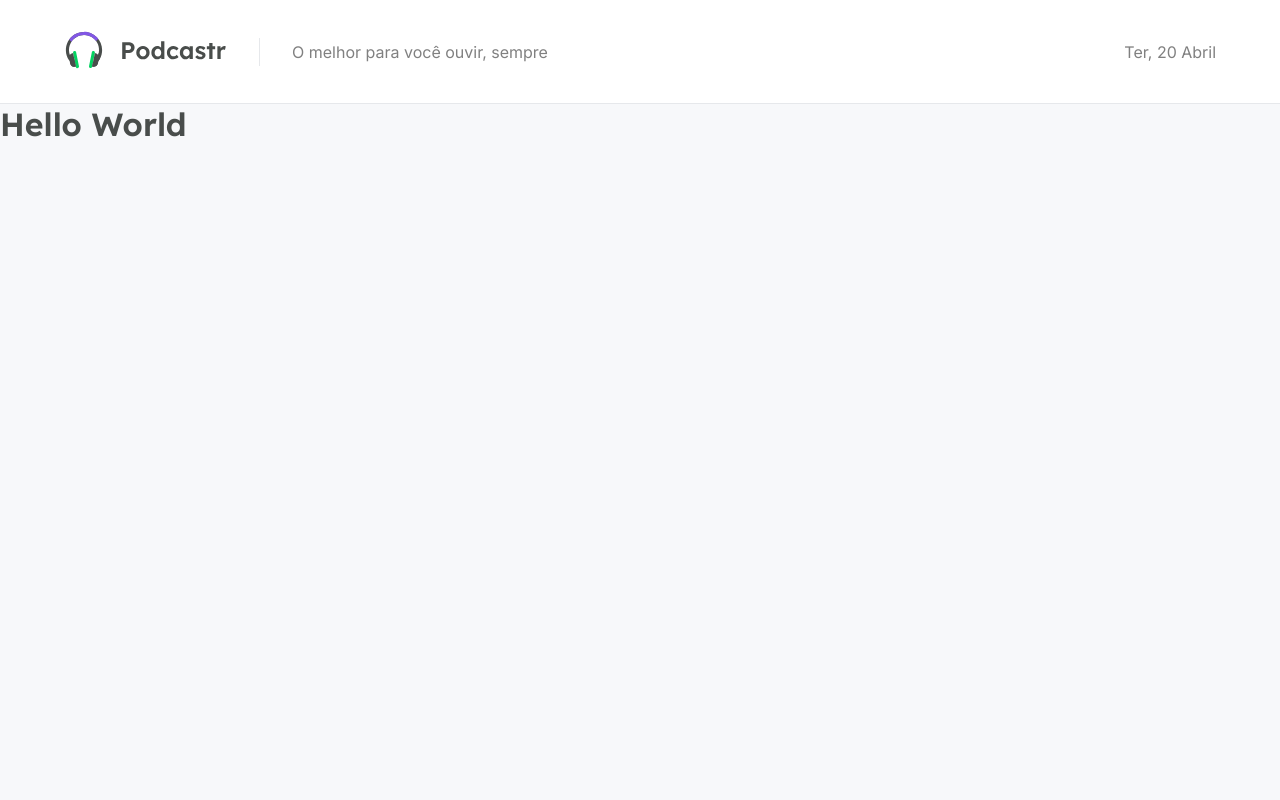
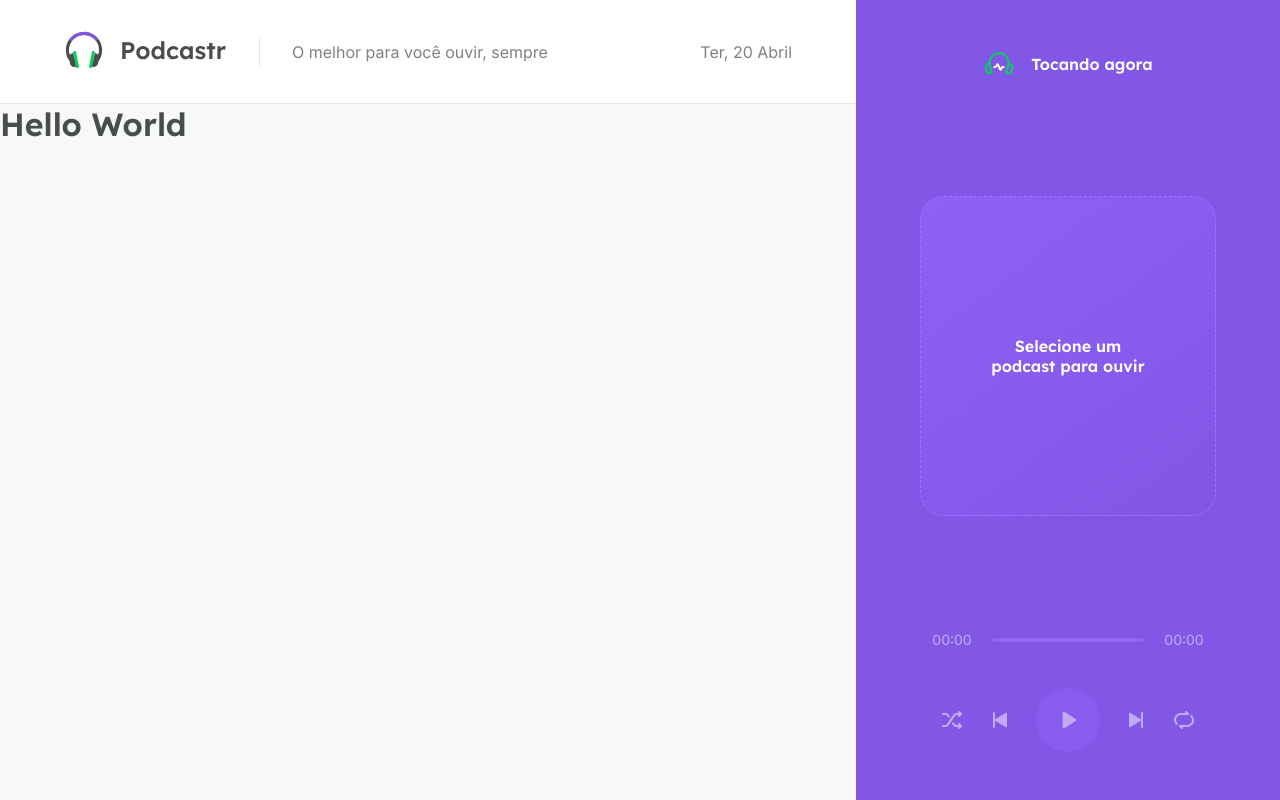
Before and after one commit to matheus-mprado/podcastr, a Next.js app: page / in a window 1280 px wide. Built offline with nearby package versions, Linux system fonts and the light colour scheme; data requests are answered from the project's data file.

Commit message:
alteração styles and player compoents

```diff
--- a/package.json
+++ b/package.json
@@ -5,7 +5,8 @@
   "scripts": {
     "dev": "next dev",
     "build": "next build",
-    "start": "next start"
+    "start": "next start",
+    "server":"json-server server.json -w -d 750  -p 3333"
   },
   "dependencies": {
     "date-fns": "^2.21.1",
@@ -17,6 +18,7 @@
   "devDependencies": {
     "@types/node": "^14.14.41",
     "@types/react": "^17.0.3",
+    "json-server": "^0.16.3",
     "typescript": "^4.2.4"
   }
 }
--- a/src/components/Player/index.tsx
+++ b/src/components/Player/index.tsx
@@ -1,6 +1,54 @@
-export function Player(){
+import styles from './styles.module.scss'
 
-    return(
-        <div></div>
+export function Player() {
+
+    return (
+        <div className={styles.playerContainer}>
+            <header>
+                <img src="/playing.svg" alt="tocando agora" />
+                <strong>Tocando agora</strong>
+            </header>
+
+            <div className={styles.emptyPlayer}>
+                <strong>
+                    Selecione um podcast para ouvir
+                </strong>
+
+            </div>
+
+            <footer className={styles.empty}>
+                <div className={styles.progress}>
+                    <span>00:00</span>
+                    <div className={styles.slider}>
+                        <div className={styles.emptySlider} />
+                    </div>
+
+                    <span>00:00</span>
+                </div>
+
+                <div className={styles.buttons}>
+                    <button type="button">
+                        <img src="/shuffle.svg" alt="embaralhar" />
+                    </button>
+
+                    <button type="button">
+                        <img src="/play-previous.svg" alt="Tocar anterior" />
+                    </button>
+
+                    <button type="button" className={styles.playButton}>
+                        <img src="/play.svg" alt="Tocar" />
+                    </button>
+
+                    <button type="button">
+                        <img src="/play-next.svg" alt="Tocar Próxima" />
+                    </button>
+
+                    <button type="button">
+                        <img src="/repeat.svg" alt="Repetir" />
+                    </button>
+                </div>
+            </footer>
+
+        </div>
     )
 }
--- a/src/components/Player/styles.module.scss
+++ b/src/components/Player/styles.module.scss
@@ -1,3 +1,97 @@
-.playerContainer{
+.playerContainer {
+  width: 26.5rem;
+  height: 100vh;
 
+  padding: 3rem 4rem;
+
+  background: var(--purple-500);
+  color: var(--white);
+
+  display: flex;
+  flex-direction: column;
+  align-items: center;
+  justify-content: space-between;
+
+  header {
+    display: flex;
+    align-items: center;
+    gap: 1rem;
+  }
+
+  strong {
+    font-family: Lexend, sans-serif;
+    font-weight: 600;
+  }
+
+  footer {
+    align-self: stretch;
+
+    &.empty {
+      opacity: 0.5;
+    }
+  }
 }
+
+.emptyPlayer {
+  width: 100%;
+  height: 20rem;
+  border: 1.5px dashed var(--purple-300);
+  border-radius: 1.5rem;
+
+  background: linear-gradient(
+    143.8deg,
+    rgba(145, 100, 250, 0.8) 0%,
+    rgba(0, 0, 0, 0) 100%
+  );
+
+  padding: 4rem;
+  text-align: center;
+
+  display: flex;
+  align-items: center;
+}
+
+.progress {
+  display: flex;
+  align-items: center;
+  gap: 0.5rem;
+  font-size: 0.875rem;
+
+  span {
+    display: inline-block;
+    width: 4rem;
+    text-align: center;
+  }
+
+  .slider {
+    flex: 1;
+
+    .emptySlider {
+      width: 100%;
+      height: 4px;
+      background: var(--purple-300);
+      border-radius: 2px;
+    }
+  }
+}
+
+.buttons {
+  display: flex;
+  align-items: center;
+  justify-content: center;
+  margin-top: 2.5rem;
+  gap: 1.5rem;
+
+  button {
+    background: transparent;
+    border: 0;
+    font-size: 0;
+
+    &.playButton{
+        width: 4rem;
+        height: 4rem;
+        border-radius: 2rem;
+        background:var(--purple-400)
+    }
+  }
+}
--- a/src/pages/_app.tsx
+++ b/src/pages/_app.tsx
@@ -1,13 +1,20 @@
+import '../styles/global.scss'
+
 import { Header } from '../components/Header'
 import { Player } from '../components/Player'
-import '../styles/global.scss'
+
+import styles from '../styles/app.module.scss';
 
 function MyApp({ Component, pageProps }) {
   return (
-    <div>
-      <Header />
+    <div className={styles.wrapper}>
+
+
+      <main>
+        <Header />
+        <Component {...pageProps} />
+      </main>
       <Player />
-      <Component {...pageProps} />
     </div>
   )
 }
--- a/src/pages/index.tsx
+++ b/src/pages/index.tsx
@@ -1,7 +1,24 @@
 import Head from 'next/head'
 
-export default function Home() {
+export default function Home({ episodes }) {
+
   return (
-    <h1>Hello World</h1>
+
+    <>
+      <h1>Hello World</h1>
+
+    </>
   )
 }
+
+export async function getStaticProps() {
+  const responser = await fetch("http://localhost:3333/episodes")
+  const data = await responser.json()
+
+  return {
+    props: {
+      episodes: data,
+    },
+    revalidate: 60 * 60 * 8
+  }
+}
--- /dev/null
+++ b/src/styles/app.module.scss
@@ -0,0 +1,7 @@
+.wrapper{
+    display: flex;
+
+    main{
+        flex:1;
+    }
+}
```
Also changed, not shown: 1 other file (tests, documents, lock files or other folders).
